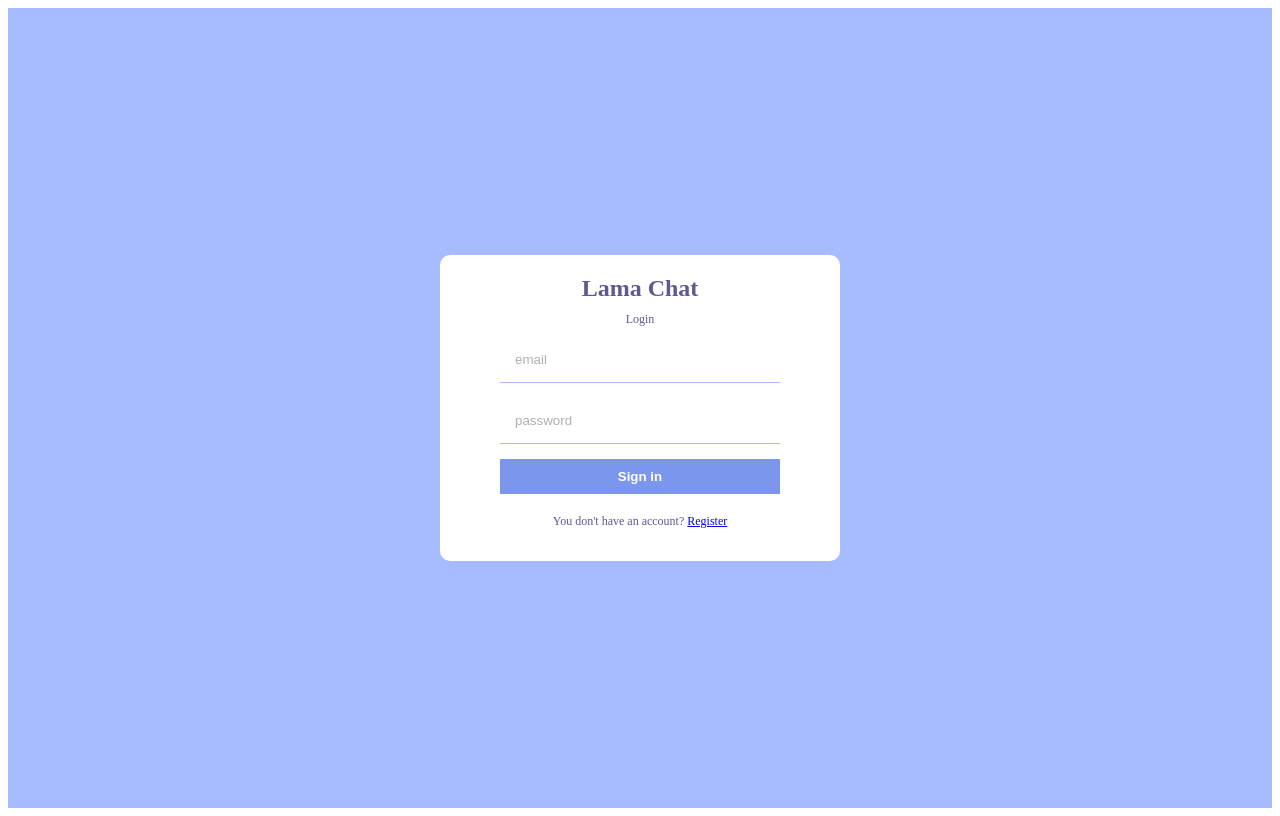
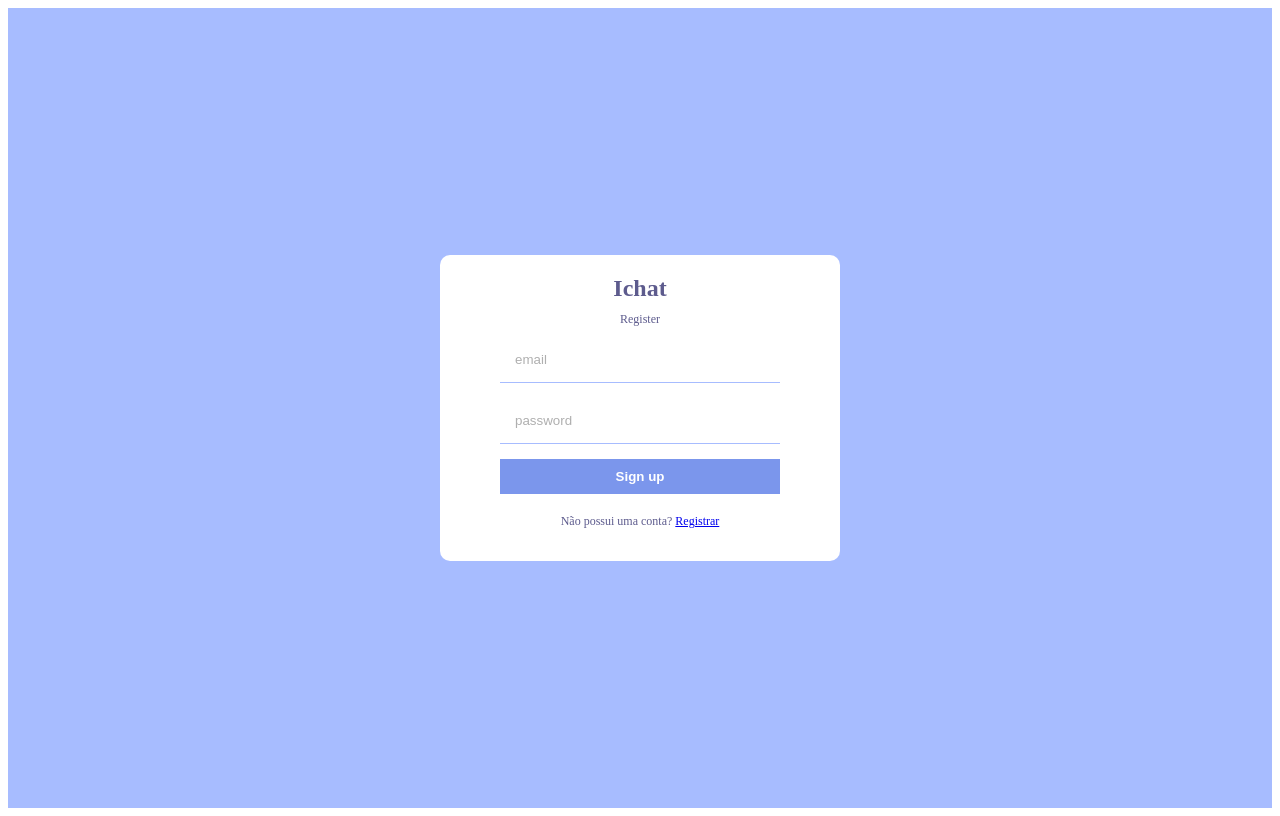
Before and after one commit to joaoloboalmeida/piFrontend, a React (Create React App) app: page /login in a window 1280 px wide. Built offline with nearby package versions, Linux system fonts and the light colour scheme; no server answers.

Commit message:
Criando routas

```diff
--- a/src/App.js
+++ b/src/App.js
@@ -1,17 +1,30 @@
 
+import { useContext } from "react";
 import Home from "./pages/Home";
 import Login from "./pages/Login";
 import Register from "./pages/Register";
 import "./style.css";
 import { BrowserRouter, Routes, Route, Navigate } from "react-router-dom";
+import { AuthContext } from "./context/AuthContext";
 
 function App() {
 
+  const {currentUser} = useContext(AuthContext)
+
+  const ProtectedRoute = ({ children }) => {
+    if (!currentUser) {
+      return <Navigate to="/login" />;
+    }
+    return children
+  }
   return (
     <BrowserRouter>
       <Routes>
         <Route path="/">
-          <Route index element={<Home />}/>
+          <Route index element={<ProtectedRoute>
+            <Home />
+            </ProtectedRoute>
+            }/>
           <Route path="login" element={<Login />} />
           <Route path="register" element={<Register />} />
         </Route>
--- a/src/components/Navbar.jsx
+++ b/src/components/Navbar.jsx
@@ -1,16 +1,21 @@
-import React from 'react'
+import React, { useContext } from 'react'
+import {signOut} from "firebase/auth"
+import { auth } from '../firebase'
+import { AuthContext } from '../context/AuthContext'
 
 const Navbar = () => {
+  const {currentUser} = useContext(AuthContext)
+
   return (
-    <div  className='navbar'>
-      <span className="logo">Ichat</span>
-      <div className='user'>
-        <img src='https://bootdey.com/img/Content/avatar/avatar1.png' alt=''/>
-        <span>Ro</span>
-        <button>Logout</button>
+    <div className='navbar'>
+      <span className="logo">IChat</span>
+      <div className="user">
+        <img src={currentUser.photoURL} alt="" />
+        <span>{currentUser.displayName}</span>
+        <button onClick={()=>signOut(auth)}>logout</button>
       </div>
     </div>
   )
 }
 
-export default Navbar;
+export default Navbar
--- a/src/index.js
+++ b/src/index.js
@@ -1,10 +1,13 @@
 import React from 'react';
 import ReactDOM from 'react-dom/client';
 import App from './App';
+import { AuthContextProvider } from './context/AuthContext';
 
 const root = ReactDOM.createRoot(document.getElementById('root'));
 root.render(
-  <React.StrictMode>
-    <App />
-  </React.StrictMode>
+  <AuthContextProvider>
+    <React.StrictMode>
+      <App />
+    </React.StrictMode>
+  </AuthContextProvider>
 );
--- a/src/pages/Login.jsx
+++ b/src/pages/Login.jsx
@@ -22,18 +22,18 @@ const Login = () => {
     return (
         <div className="formContainer">
             <div className="formWrapper">
-        <span className="logo">Lama Chat</span>
-        <span className="title">Login</span>
+                <span className="logo">Ichat </span>
+                <span className="title">Register</span>
                 <form onSubmit={handleSubmit}>
-          <input type="email" placeholder="email" />
-          <input type="password" placeholder="password" />
-          <button>Sign in</button>
-          {err && <span>Something went wrong</span>}
+                    <input type="email" placeholder="email"/>
+                    <input type="password" placeholder="password"/>
+                    <button>Sign up</button>
+                    {err && <span>Algo ta errado</span>}
                 </form>
-        <p>You don't have an account? <Link to="/register">Register</Link></p>
+                <p>Não possui uma conta? <Link to="/register">Registrar</Link></p>
             </div>
         </div>
-  );
-};
+    )
+}
 
 export default Login;
--- a/src/pages/Register.jsx
+++ b/src/pages/Register.jsx
@@ -78,7 +78,7 @@ const Register = () => {
                     <button>Sign up</button>
                     {err && <span>Tem algo errado</span>}
                 </form>
-                <p>Já possui uma conta?  Logar</p>
+                <p>Já possui uma conta? <Link to="/login">Logar</Link> </p>
             </div>
         </div>
     )
```
Lines whose indentation alone changed are shown as unchanged.
